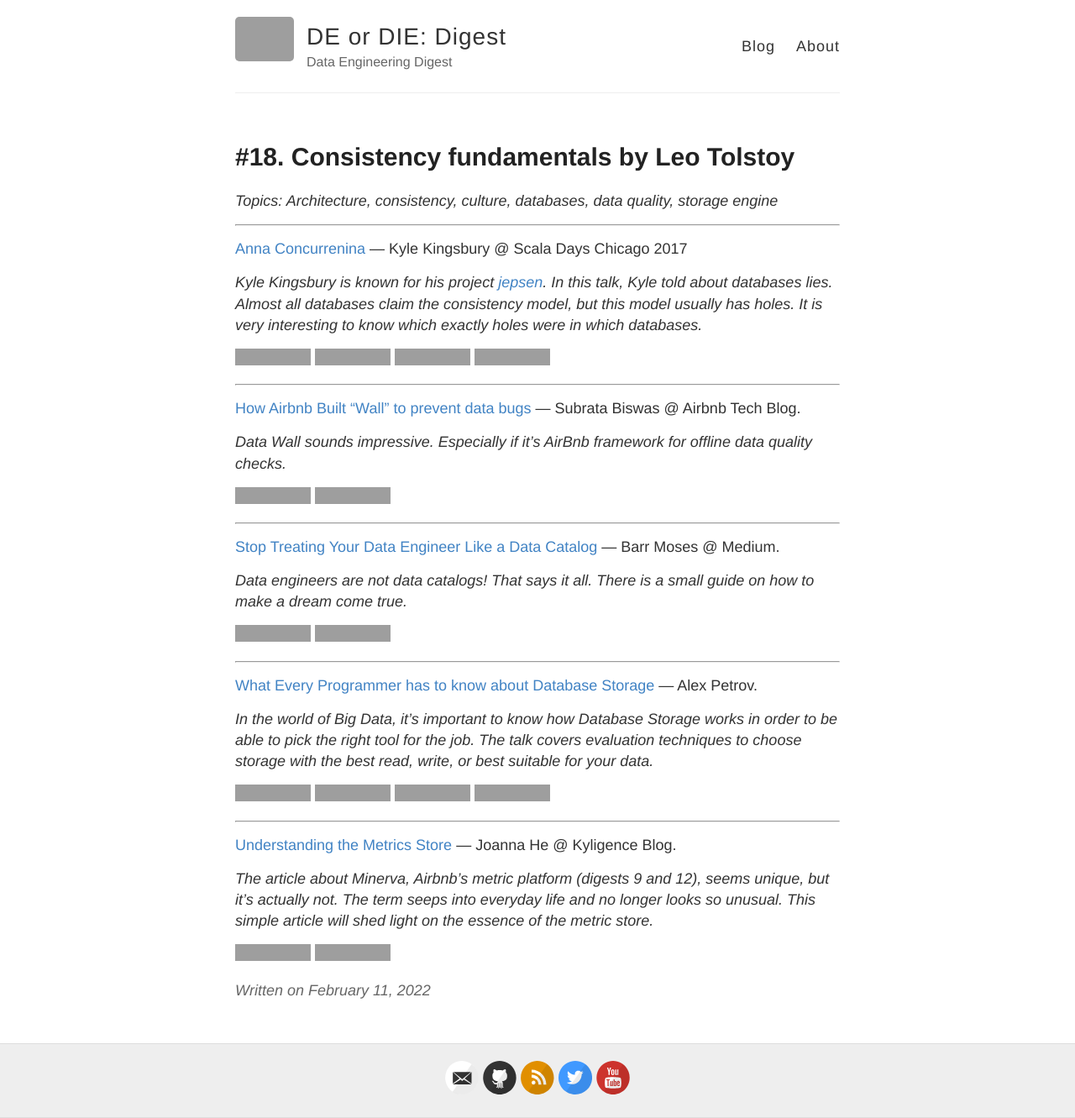
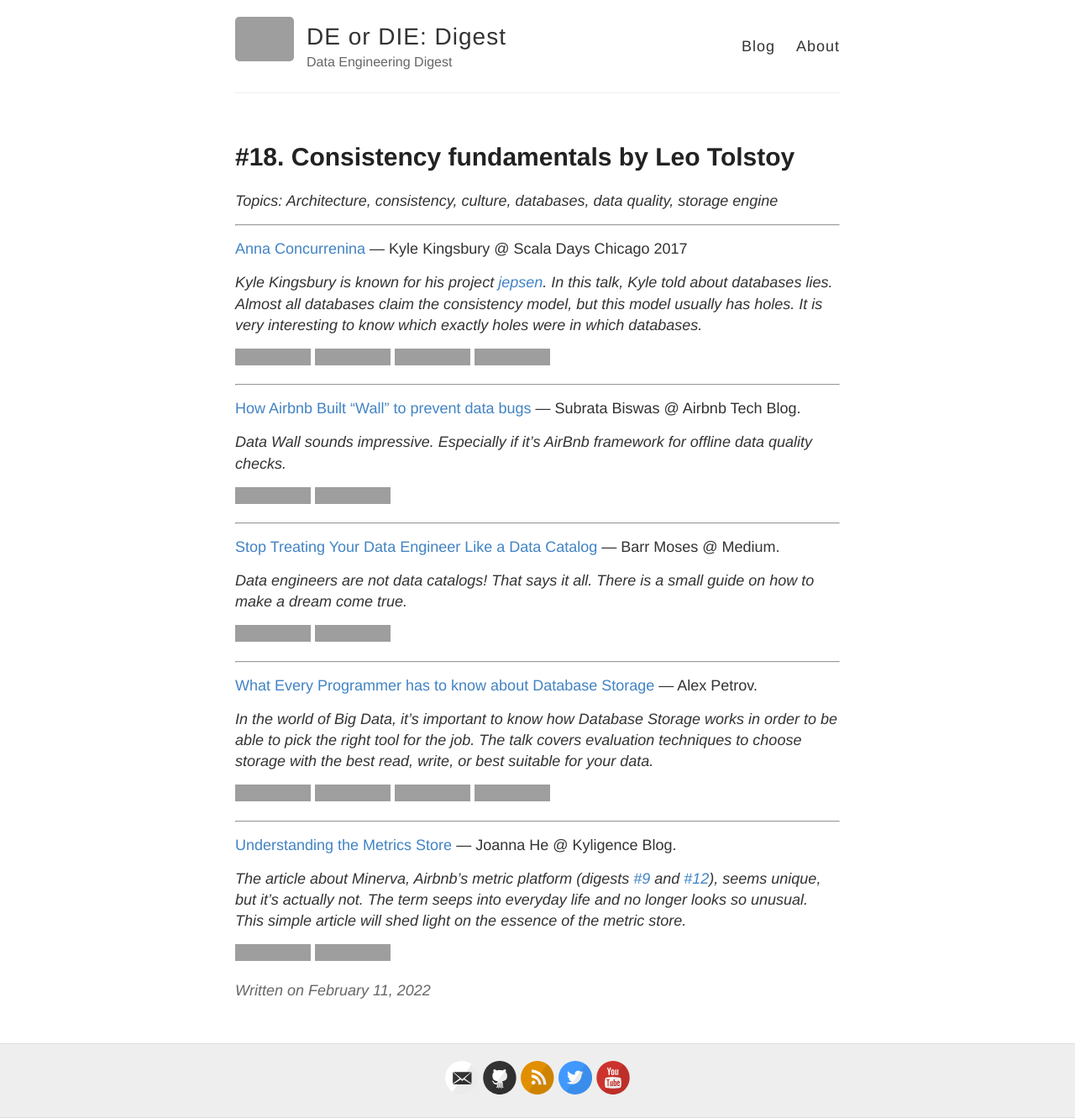
Before and after one commit to deordie/deordie-digest, a Jekyll site: the page built from _posts/2022-02-11-18_Consistency_fundamentals_by_Leo_Tolstoy.md, in a window 1280 px wide, cut to the strip 0-1331 px from the top of the page. Shown: the whole strip at 84% size. Built offline with Jekyll 4.4.1, drawn with Linux system fonts in a browser that asks for light colours; part of the change alters nothing that is shown; grey boxes are pictures that could not be loaded.

```diff
--- a/_posts/2022-02-11-18_Consistency_fundamentals_by_Leo_Tolstoy.md
+++ b/_posts/2022-02-11-18_Consistency_fundamentals_by_Leo_Tolstoy.md
@@ -45,7 +45,7 @@ Almost all databases claim the consistency model, but this model usually has hol
 
 [Understanding the Metrics Store](https://medium.com/kyligence/understanding-the-metrics-store-c213341e4c25) — Joanna He @ Kyligence Blog.
 
-*The article about Minerva, Airbnb’s metric platform (digests 9 and 12), seems unique, but it's actually not. The term seeps into everyday life and no longer looks so unusual. This simple article will shed light on the essence of the metric store.*
+*The article about Minerva, Airbnb’s metric platform (digests [#9](https://digest.deordie.org/09_Goddess_blessing/) and [#12](https://digest.deordie.org/12_Become_an_open_source_star/)), seems unique, but it's actually not. The term seeps into everyday life and no longer looks so unusual. This simple article will shed light on the essence of the metric store.*
 
 ![level:medium] ![topic:architecture]
 
```
